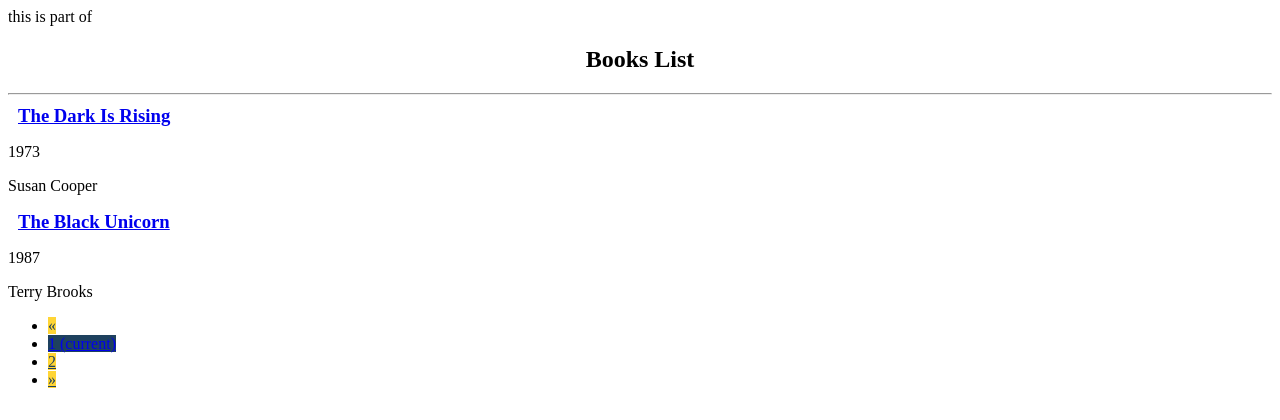
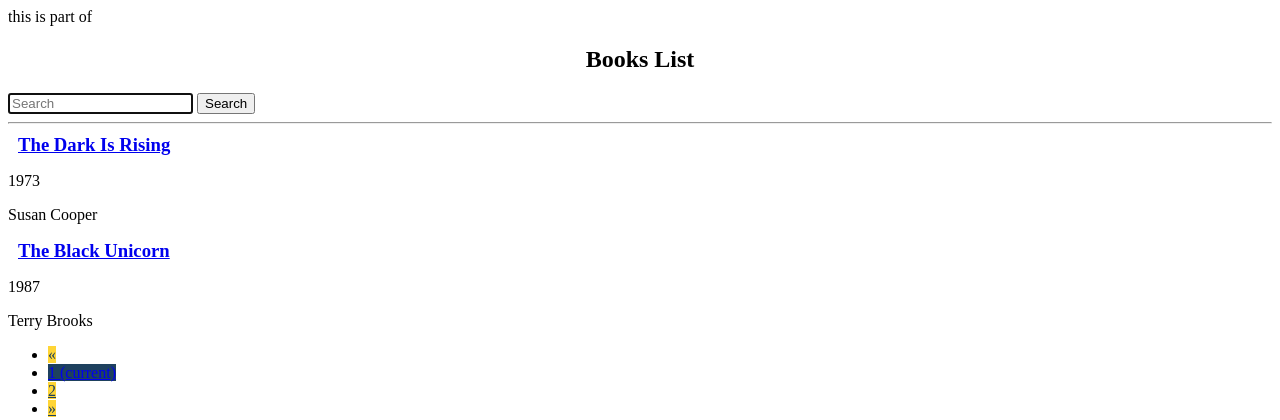
Before and after one commit to Sharma-Hrishabh/inspicio_codex, a Django app: page /books/ in a window 1280 px wide. Shown: the top 420 px of the page. Run offline with Django 3.2, Linux system fonts and the light colour scheme; data comes from the database, SQL or seed files in the repository.

Commit message:
basic search implemented(without ajax)

```diff
--- a/books/templates/books/book_list.html
+++ b/books/templates/books/book_list.html
@@ -1,6 +1,12 @@
 {% extends 'base_layout.html' %}
 {% block content %}
     <h2 style="text-align:center;margin:20px">Books List</h2>
+
+    <form action="{% url 'books:search' %}" method="GET">
+    <input type="text" name="q" value="{{request.GET.q}}" autofocus placeholder="Search">
+    <button class="btn btn-success" type="submit" name="button">Search</button>
+    </form>
+
     <div class="books">
       <hr>
     {% for book in items %}
--- a/books/templates/books/pagination.html
+++ b/books/templates/books/pagination.html
@@ -5,7 +5,7 @@
          <ul class="pagination" style="justify-content: center;">
              {% if items.has_previous %}
              <li class="page-item"><a class="page-link" style="background-color: #ffd536; color: #1e415e; border: #1e415e;"
-                                      href="?page={{ items.previous_page_number }}">&laquo;</a>
+                                      href="?page={{ items.previous_page_number }}{% if query %}&q={{query}}{% endif %}">&laquo;</a>
              </li>
              {% else %}
              <li class="page-item disabled"><a class="page-link" style="background-color: #ffd536; color: #1e415e; border: #1e415e;"><span>&laquo;</span></a></li>
@@ -15,12 +15,12 @@
              <li class="page-item active"><a class="page-link" style="background-color: #1e415e; border: #1e415e;" href="#">{{ i }} <span
                      class="sr-only">(current)</span></a></li>
              {% else %}
-             <li class="page-item"><a class="page-link" style="background-color: #ffd536; color: #1e415e; border: #1e415e;" href="?page={{ i }}">{{ i }}</a></li>
+             <li class="page-item"><a class="page-link" style="background-color: #ffd536; color: #1e415e; border: #1e415e;" href="?page={{ i }}{% if query %}&q={{query}}{% endif %}">{{ i }}</a></li>
              {% endif %}
              {% endfor %}
              {% if items.has_next %}
              <li class="page-item"><a class="page-link" style="background-color: #ffd536; color: #1e415e; border: #1e415e;" aria-label="Next"
-                                      href="?page={{ items.next_page_number }}">&raquo;</a></li>
+                                      href="?page={{ items.next_page_number }}{% if query %}&q={{query}}{% endif %}">&raquo;</a></li>
              {% else %}
              <li class="page-item disabled"><a class="page-link" style="background-color: #ffd536; color: #1e415e; border: #1e415e;"><span>&raquo;</span></a></li>
              {% endif %}
--- a/books/urls.py
+++ b/books/urls.py
@@ -5,5 +5,7 @@ app_name='books'
 
 urlpatterns = [
     url(r'^$',views.book_list,name="list"),
+    url(r'^search/$',views.search,name="search"),
     url(r'^(?P<slug>[\w-]+)/$',views.book_detail,name="detail"),
+    url(r'^search/(?P<slug>[\w-]+)/$',views.book_detail,name="detail"),
 ]
--- a/books/views.py
+++ b/books/views.py
@@ -2,6 +2,7 @@ from django.shortcuts import render,redirect
 from .models import Book
 from django.http import HttpResponse
 from django.contrib.auth.decorators import login_required
+from django.db.models import Q
 from books.config import pagination
 from .scrap import get_rating
 def book_list(request):
@@ -26,3 +27,22 @@ def book_detail(request,slug):
 
     }
     return render(request,'books/book_detail.html',detail)
+
+
+def search(request):
+    template='books/book_list.html'
+    query=request.GET.get('q')
+    #Q for encapsulating query
+    if query:
+        results=Book.objects.filter(Q(title__icontains=query))
+    else:
+        results=books=Book.objects.all().order_by('year')
+
+    pages=pagination(request,results,num=2)
+
+    context={'items':pages[0],
+          'page_range':pages[1],
+          'query':query
+          }
+
+    return render(request,template,context)
```
